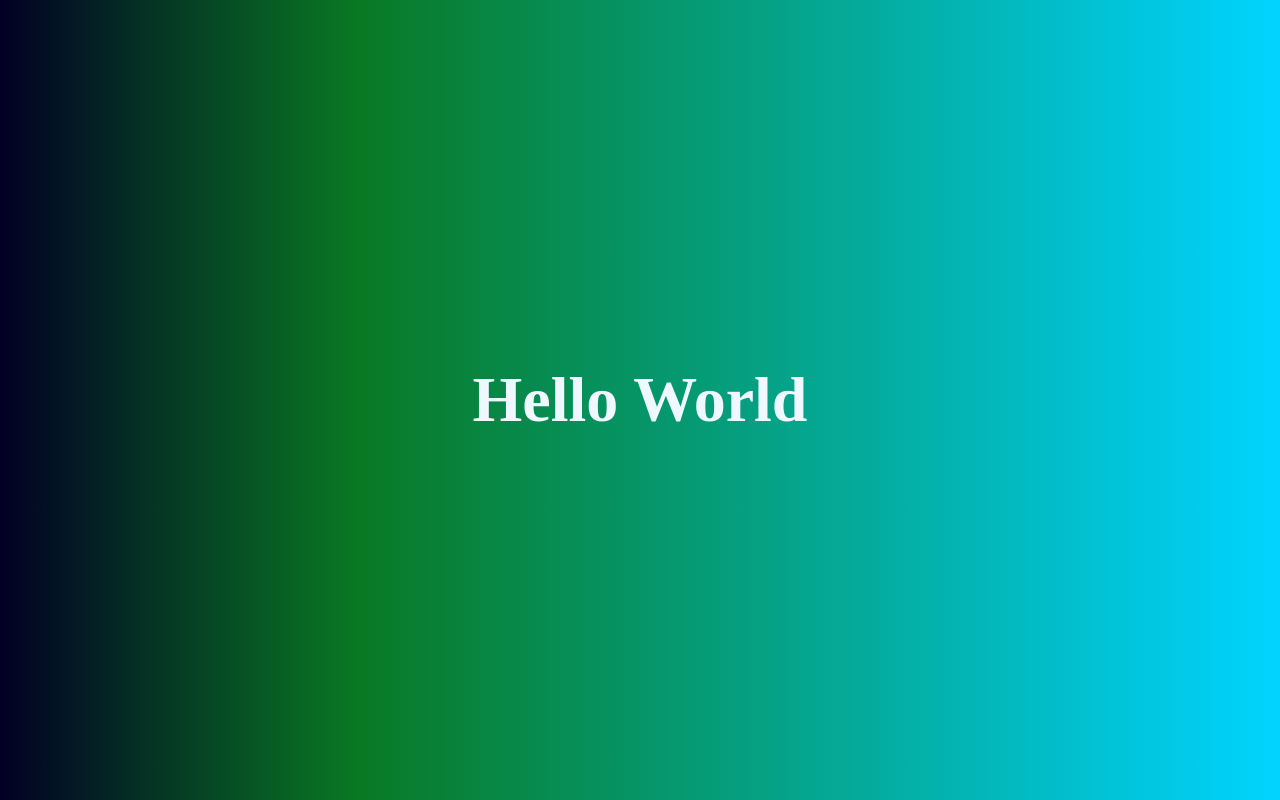
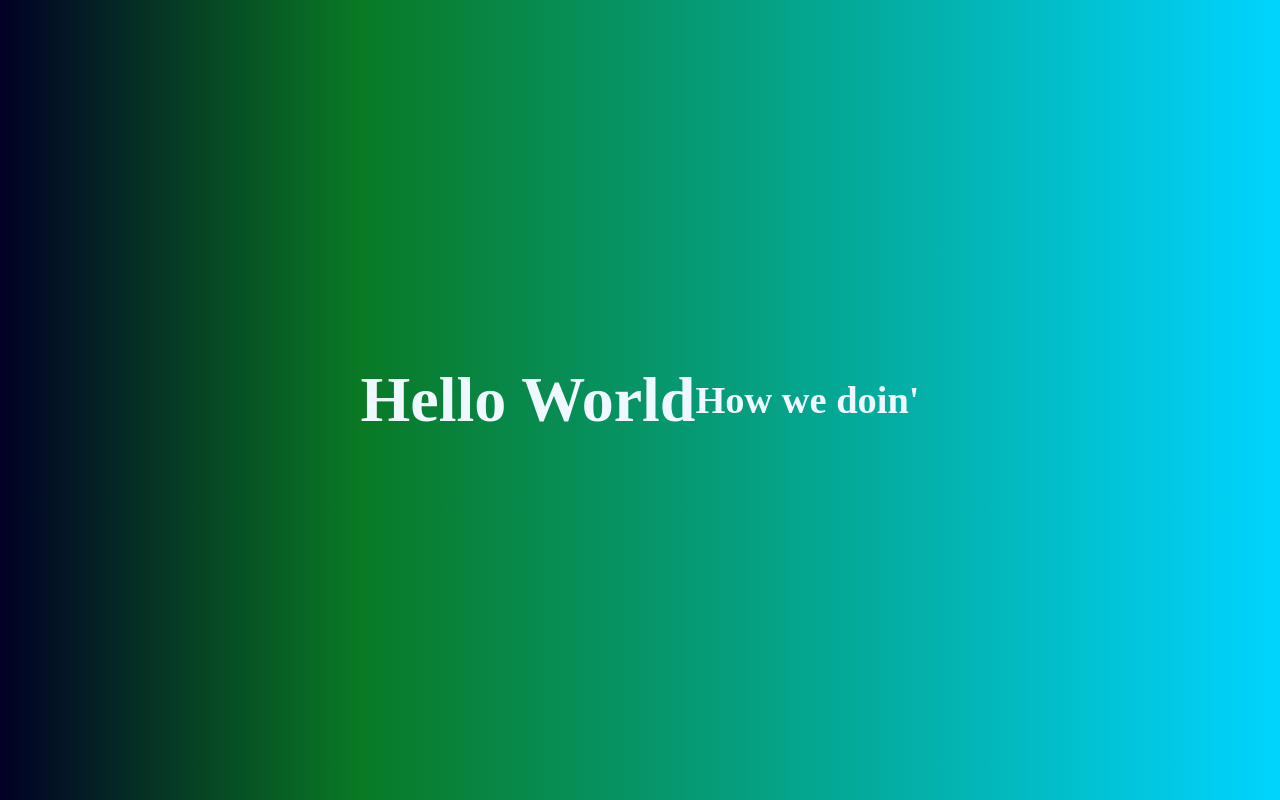
Before and after one commit to portiaove/portiaove.github.io, a website: page index.html in a window 1280 px wide. Drawn offline with Linux system fonts and the light colour scheme.

Commit message:
Content addition

```diff
--- a/index.html
+++ b/index.html
@@ -11,5 +11,8 @@
   <h1>
     Hello World
   </h1>
+  <h3>
+    How we doin'
+  </h3>
 </body>
 </html>
```
